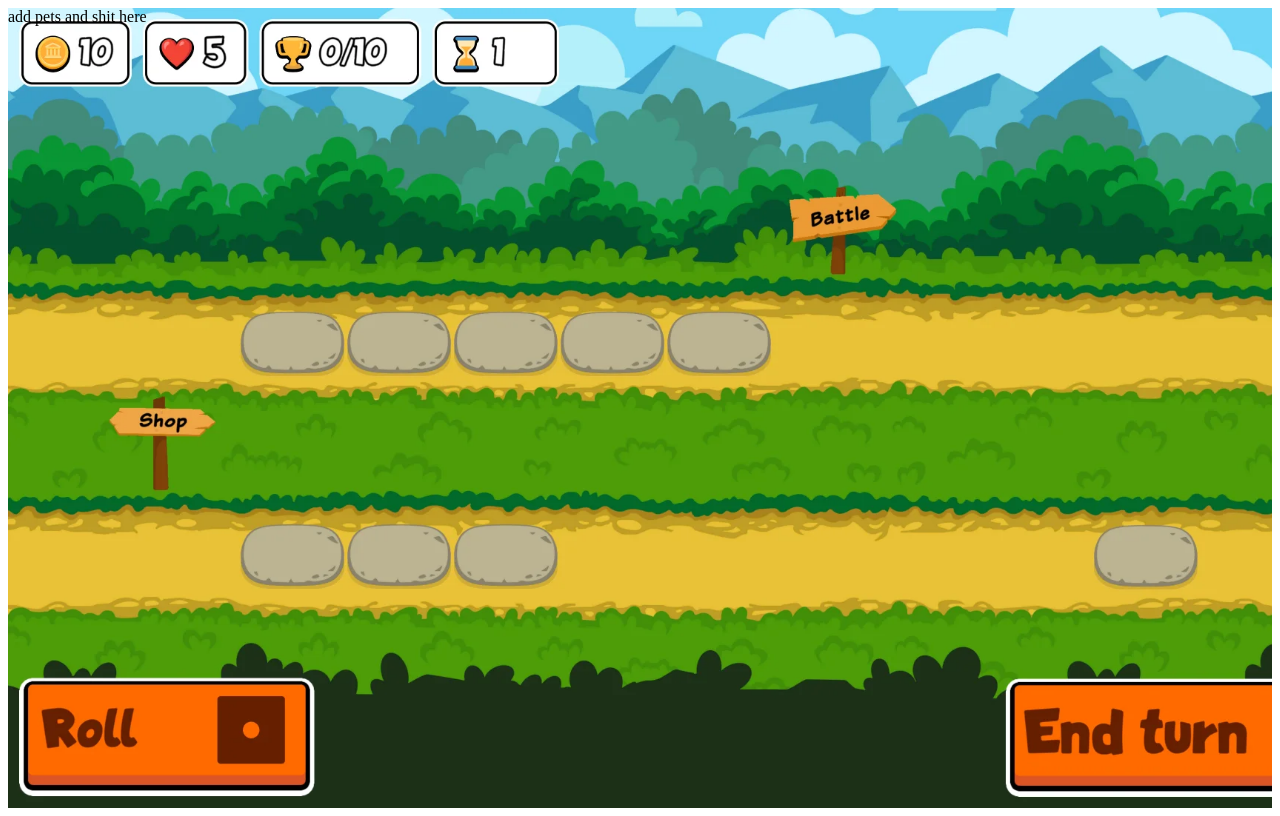
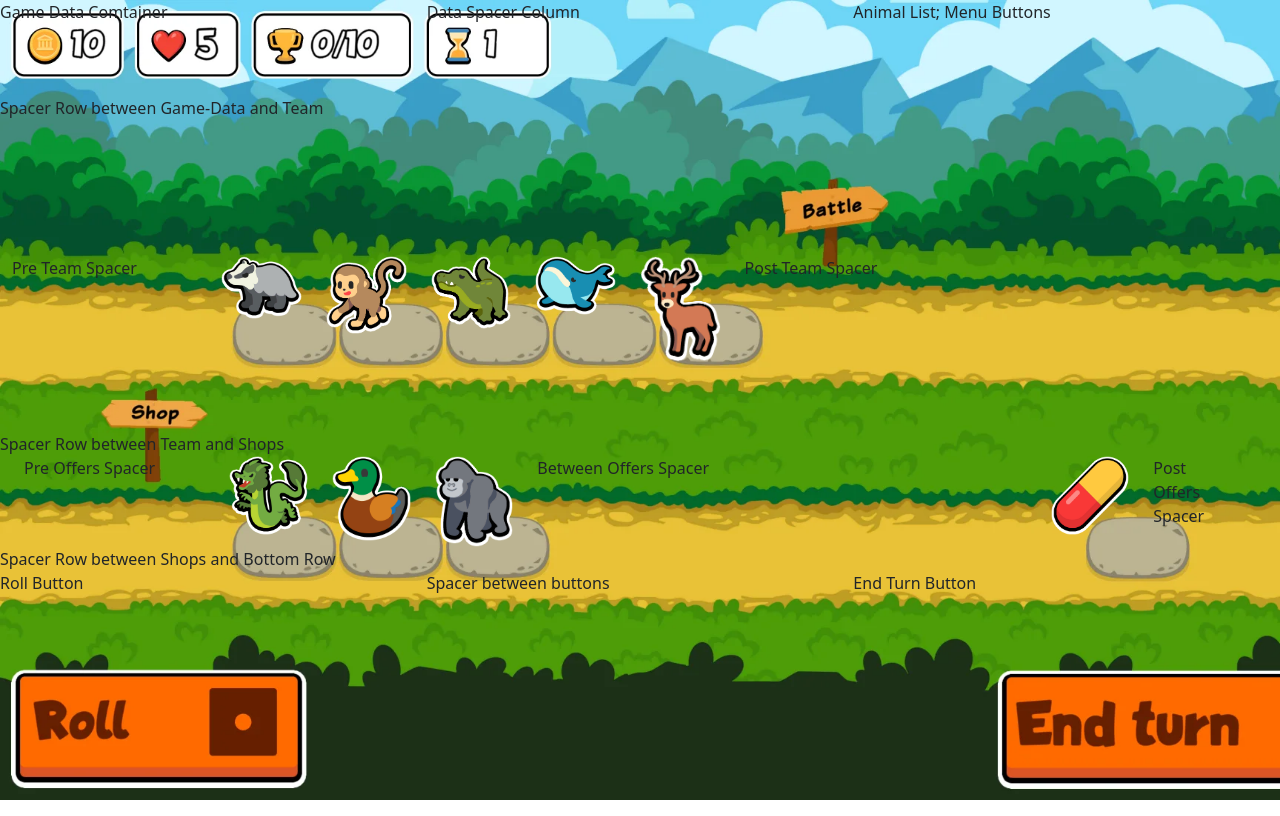
Before and after one commit to shortridge11/heavy-auto-petting, a Vue app: page / in a window 1280 px wide. Built offline with nearby package versions, Linux system fonts and the light colour scheme.

Commit message:
Pass 0 Shop Template

```diff
--- a/public/index.html
+++ b/public/index.html
@@ -4,8 +4,27 @@
     <meta charset="utf-8">
     <meta http-equiv="X-UA-Compatible" content="IE=edge">
     <meta name="viewport" content="width=device-width,initial-scale=1.0">
+	<link href="https://cdn.jsdelivr.net/npm/bootstrap@5.0.2/dist/css/bootstrap.min.css" rel="stylesheet" integrity="sha384-EVSTQN3/azprG1Anm3QDgpJLIm9Nao0Yz1ztcQTwFspd3yD65VohhpuuCOmLASjC" crossorigin="anonymous">
+
+
     <link rel="icon" href="<%= BASE_URL %>favicon.ico">
     <title><%= htmlWebpackPlugin.options.title %></title>
+
+	<style>
+		body {
+			margin: 0;
+			padding: 0;
+			/* border: 5px solid yellow; */
+			height: 100vh;
+			width: 100vw;
+			overflow: hidden;
+		}
+
+		#app {
+			height: 100%;
+			/* border: 3px solid pink; */
+		}
+	</style>
   </head>
   <body>
     <noscript>
--- a/src/App.vue
+++ b/src/App.vue
@@ -1,24 +1,25 @@
 <template>
     <div class="main-wrapper">
-        <mainPage msg="Pick your Poison"/>
+        <!-- <mainPage msg="Pick your Poison"/> -->
+		<shopPage />
     </div>
 </template>
 
 <script>
-import mainPage from './components/main-page.vue'
+import shopPage from  './components/shop-page.vue'
 
 export default {
   name: 'App',
   components: {
-    mainPage
+    shopPage
   }
 }
 </script>
 
 <style>
 .main-wrapper {
-  background-image: url('./assets/shop-background.webp');
-  background-size: cover;
-  height: 100vh;
+	/* border: 5px solid green; */
+	height: 100%;
 }
+
 </style>
--- /dev/null
+++ b/src/components/shop-offer-data.vue
@@ -0,0 +1,62 @@
+<template>
+	<div id="offer-container" class="container-fluid">
+		<div id="offer-row" class="row">
+			<div class="col-2">
+				<span> Pre Offers Spacer </span>
+			</div>
+			<div class="col-1 offer-col">
+				<img class="offer-img" src="../assets/turtle-pack/pets/Dragon.webp" />
+			</div>
+			<div class="col-1 offer-col">
+				<img class="offer-img" src="../assets/turtle-pack/pets/Duck.webp" />
+			</div>
+			<div class="col-1 offer-col">
+				<img class="offer-img" src="../assets/turtle-pack/pets/Gorilla.webp" />
+			</div>
+			<div class="col-5">
+				<span> Between Offers Spacer</span>
+			</div>
+			<div class="col-1 offer-col">
+				<img class="offer-img" src="../assets/turtle-pack/items/Sleeping_Pill.webp" />
+			</div>
+			<div class="col-1">
+				<span> Post Offers Spacer</span>
+			</div>
+		</div>
+	</div>
+</template>
+
+<script>
+export default {
+  name: 'team-data',
+  props: {
+    msg: String
+  }
+}
+</script>
+
+<style>
+#team-container {
+	height: 100%;
+	padding: 0;
+	margin: 0;
+}
+
+#team-row {
+	height: 100%;
+	margin: 0;
+	padding: 0;
+	/* border: 2px solid yellow; */
+}
+
+.offer-col {
+	height: 100%;
+	/* border: 2px solid pink; */
+}
+
+.offer-img {
+	max-height: 100%;
+	max-width: 100%;
+}
+
+</style>
--- /dev/null
+++ b/src/components/shop-page.vue
@@ -0,0 +1,94 @@
+<template>
+	<div id="shop-container" class="container-fluid">
+		<div class="row shop-page-row" style="height:12vh;">
+
+			<div class="col-4">
+				<span> Game Data Comtainer </span>
+				<!-- <game-data></game-data> -->
+			</div>
+
+			<div class="col-4">
+				<span> Data Spacer Column </span>
+			</div>
+
+			<div class="col-4">
+				<span> Animal List; Menu Buttons </span>
+			</div>
+		</div>
+
+		<div class="row shop-page-row" style="height:20vh;">
+			<div class="col-12">
+				<span> Spacer Row between Game-Data and Team </span>
+			</div>
+		</div>
+
+		<div class="row shop-page-row" style="height:22vh;">
+			<div class="col-12">
+				<shopTeamData />
+			</div>
+		</div>
+
+		<div class="row shop-page-row">
+			<div class="col-12">
+				<span> Spacer Row between Team and Shops </span>
+			</div>
+		</div>
+
+		<div class="row shop-page-row">
+			<div class="col-12">
+				<shopOfferData />
+			</div>
+		</div>
+
+		<div class="row shop-page-row">
+			<div class="col-12">
+				<span> Spacer Row between Shops and Bottom Row </span>
+			</div>
+		</div>
+
+		<div class="row shop-page-row">
+			<div class="col">
+				<span> Roll Button </span>
+			</div>
+
+			<div class="col">
+				<span> Spacer between buttons </span>
+			</div>
+
+			<div class="col">
+				<span> End Turn Button </span>
+			</div>
+		</div>
+	</div>
+</template>
+
+<script>
+import shopTeamData from  '../components/shop-team-data.vue'
+import shopOfferData from  '../components/shop-offer-data.vue'
+
+export default {
+  name: 'shop-container',
+  props: {
+    msg: String
+  },
+  components: {
+    shopTeamData,
+	shopOfferData
+  }
+}
+</script>
+
+<style>
+#shop-container {
+  background-image: url('../assets/shop-background.webp');
+  background-size: cover;
+  padding: 0;
+  margin: 0;
+  height: 100%;
+  /* border: 3px solid red; */
+}
+
+.shop-page-row {
+	width: 100% /* Does nothing right now */
+}
+</style>
--- /dev/null
+++ b/src/components/shop-team-data.vue
@@ -0,0 +1,62 @@
+<template>
+	<div id="team-container" class="container-fluid">
+		<div id="team-row" class="row">
+			<div class="col-2">
+				<span> Pre Team Spacer </span>
+			</div>
+			<div class="col-1 animal-col">
+				<img class="team-animal" src="../assets/turtle-pack/pets/Badger.webp" />
+			</div>
+			<div class="col-1 animal-col">
+				<img class="team-animal" src="../assets/turtle-pack/pets/Monkey.webp" />
+			</div>
+			<div class="col-1 animal-col">
+				<img class="team-animal" src="../assets/turtle-pack/pets/Crocodile.webp" />
+			</div>
+			<div class="col-1 animal-col">
+				<img class="team-animal" src="../assets/turtle-pack/pets/Whale.webp" />
+			</div>
+			<div class="col-1 animal-col">
+				<img class="team-animal" src="../assets/turtle-pack/pets/Deer.webp" />
+			</div>
+			<div class="col-5">
+				<span> Post Team Spacer </span>
+			</div>
+		</div>
+	</div>
+</template>
+
+<script>
+export default {
+  name: 'team-data',
+  props: {
+    msg: String
+  }
+}
+</script>
+
+<style>
+#team-container {
+	height: 100%;
+	padding: 0;
+	margin: 0;
+}
+
+#team-row {
+	height: 100%;
+	margin: 0;
+	padding: 0;
+	/* border: 2px solid yellow; */
+}
+
+.animal-col {
+	height: 100%;
+	/* border: 2px solid pink; */
+}
+
+.team-animal {
+	max-height: 100%;
+	max-width: 100%;
+}
+
+</style>
```
